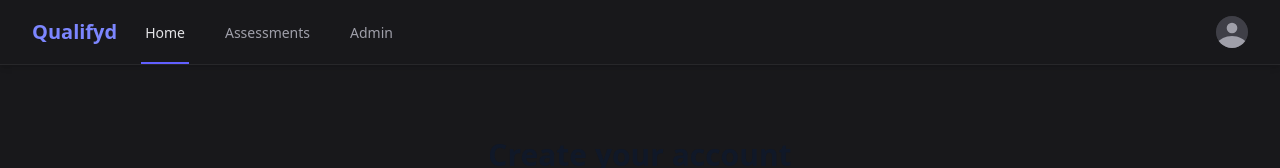
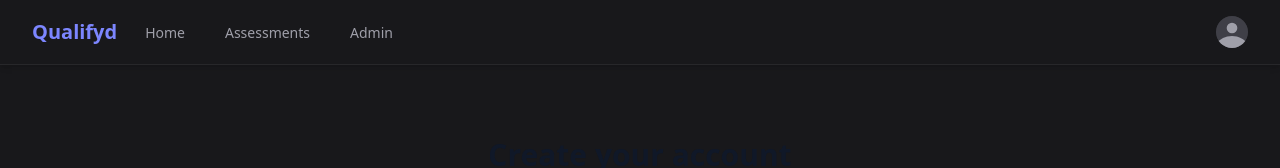
Before and after one commit to cstanislawski/qualifyd, a Next.js app in the folder frontend/: page /register in a window 1280 px wide. Shown: the top 168 px of the page. Built offline with nearby package versions, Linux system fonts and the light colour scheme.

Commit message:
feat: implement NavLinks component for dynamic navigation and improved code organization

```diff
--- a/frontend/src/app/layout.tsx
+++ b/frontend/src/app/layout.tsx
@@ -2,6 +2,7 @@ import type { Metadata } from "next";
 import { Inter } from "next/font/google";
 import "./globals.css";
 import Link from "next/link";
+import NavLinks from "../components/NavLinks";
 
 const inter = Inter({
   subsets: ["latin"],
@@ -31,15 +32,7 @@ export default function RootLayout({
                   <Link href="/" className="text-xl font-bold text-indigo-400">Qualifyd</Link>
                 </div>
                 <div className="hidden sm:ml-6 sm:flex sm:space-x-8">
-                  <Link href="/" className="border-indigo-500 text-zinc-200 inline-flex items-center px-1 pt-1 border-b-2 text-sm font-medium">
-                    Home
-                  </Link>
-                  <Link href="/candidate/assessments" className="border-transparent text-zinc-400 hover:border-zinc-600 hover:text-zinc-200 inline-flex items-center px-1 pt-1 border-b-2 text-sm font-medium">
-                    Assessments
-                  </Link>
-                  <Link href="/admin" className="border-transparent text-zinc-400 hover:border-zinc-600 hover:text-zinc-200 inline-flex items-center px-1 pt-1 border-b-2 text-sm font-medium">
-                    Admin
-                  </Link>
+                  <NavLinks />
                 </div>
               </div>
               {/* User menu */}
--- /dev/null
+++ b/frontend/src/components/NavLinks.tsx
@@ -0,0 +1,41 @@
+'use client';
+
+import Link from 'next/link';
+import { usePathname } from 'next/navigation';
+
+export default function NavLinks() {
+  const pathname = usePathname();
+
+  const navLinks = [
+    { href: '/', label: 'Home' },
+    { href: '/candidate/assessments', label: 'Assessments' },
+    { href: '/admin', label: 'Admin' }
+  ];
+
+  return (
+    <>
+      {navLinks.map((link) => {
+        // Check if the current path matches the link's href
+        // Special case for home page to avoid matching all paths
+        const isActive =
+          link.href === '/'
+            ? pathname === '/'
+            : pathname.startsWith(link.href);
+
+        return (
+          <Link
+            key={link.href}
+            href={link.href}
+            className={`${
+              isActive
+                ? 'border-indigo-500 text-zinc-200'
+                : 'border-transparent text-zinc-400 hover:border-zinc-600 hover:text-zinc-200'
+            } inline-flex items-center px-1 pt-1 border-b-2 text-sm font-medium`}
+          >
+            {link.label}
+          </Link>
+        );
+      })}
+    </>
+  );
+}
```
